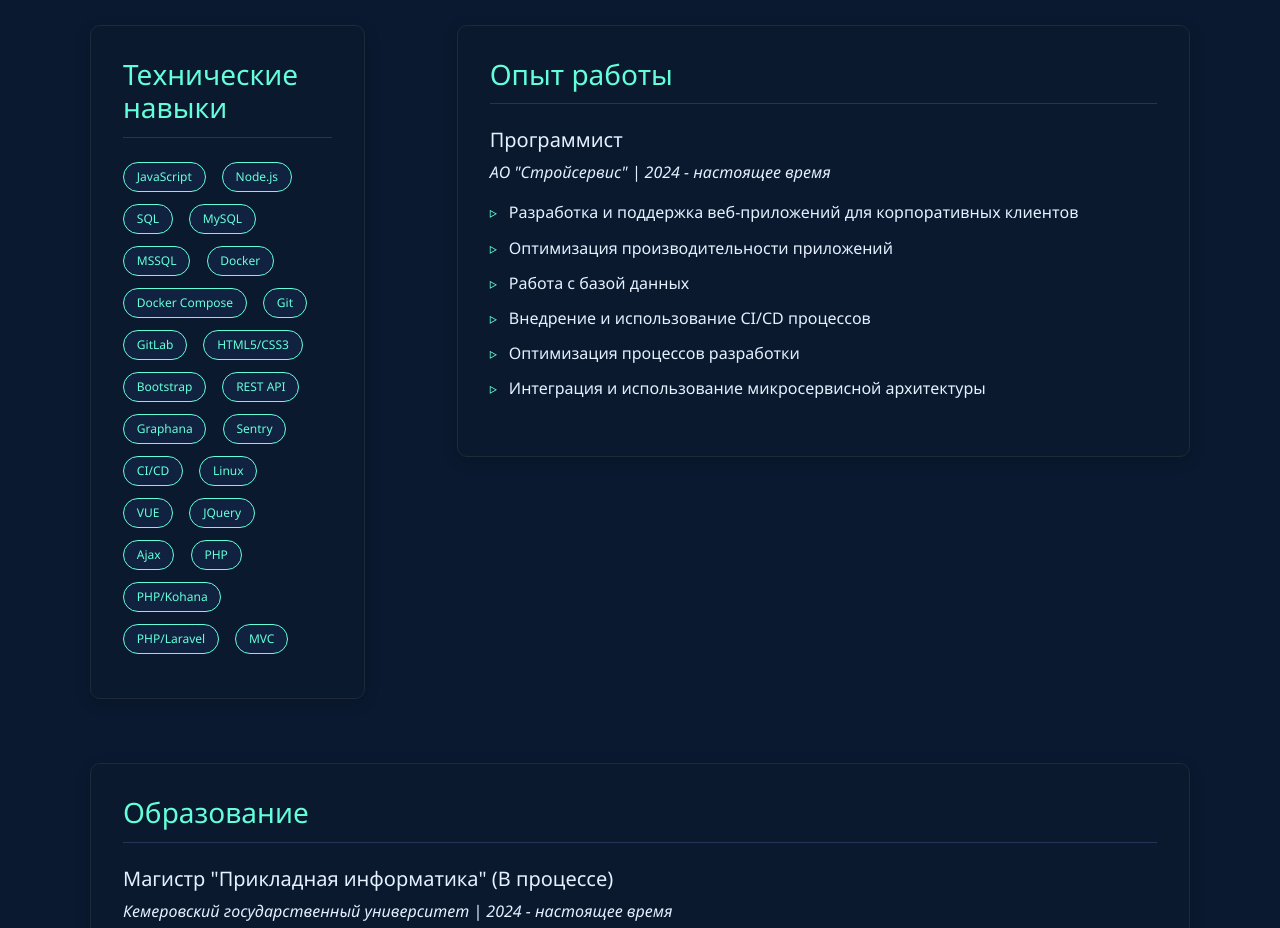
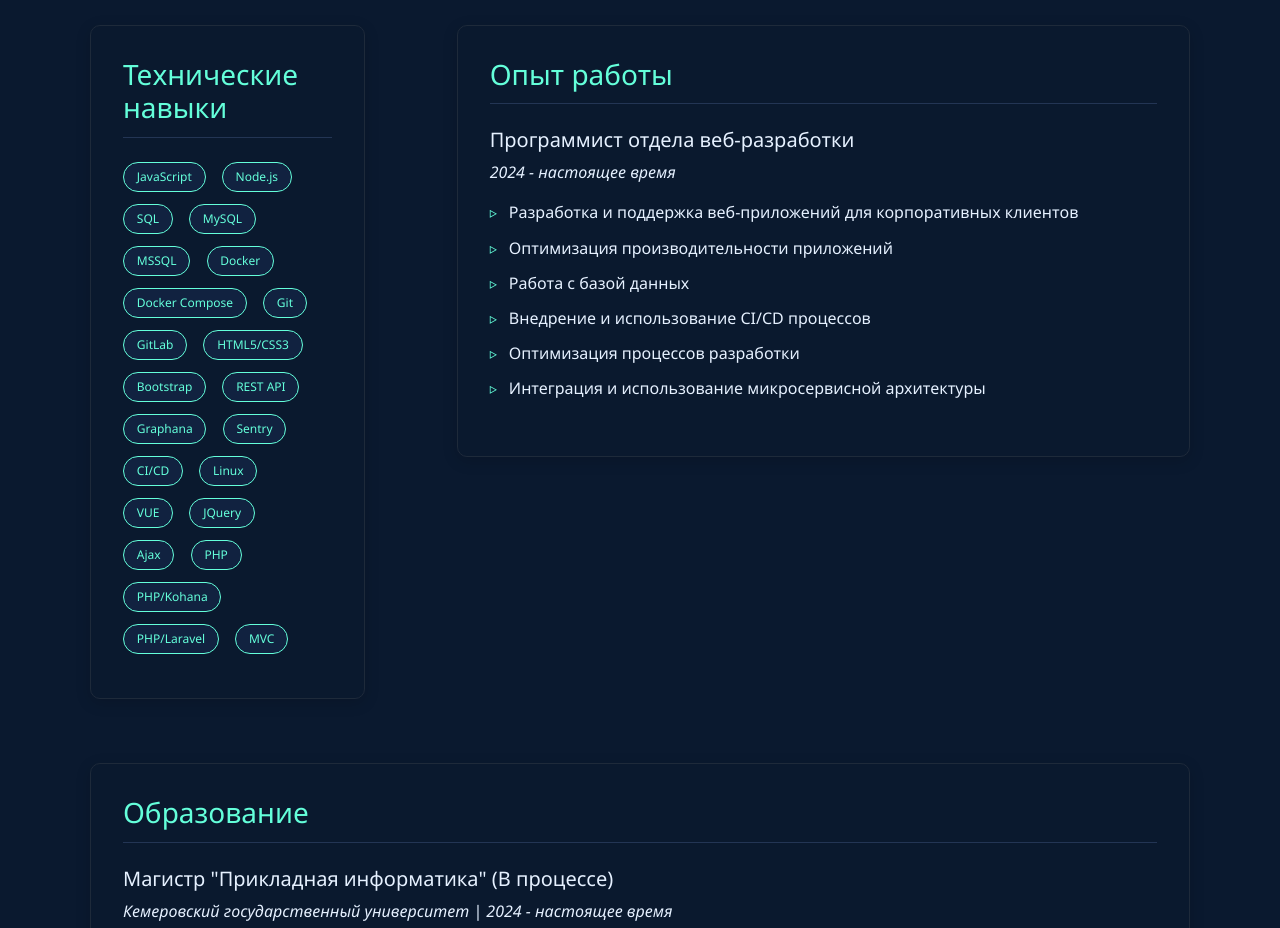
Before and after one commit to 2Vivian7/Viskov_Resume.github.io, a plain HTML site: page index.html in a window 1280 px wide. Shown: the part 820-1748 px from the top of the page. Drawn offline with nearby package versions, Linux system fonts and the light colour scheme.

Commit message:
Update index.html

```diff
--- a/index.html
+++ b/index.html
@@ -198,8 +198,8 @@
             <div class="col-lg-8 tile" id="experience">
                 <h3>Опыт работы</h3>
                 <div class="mb-4">
-                    <h5>Программист</h5>
-                    <p><em>АО "Стройсервис" | 2024 - настоящее время</em></p>
+                    <h5>Программист отдела веб-разработки</h5>
+                    <p><em>2024 - настоящее время</em></p>
                     <ul>
                         <li>Разработка и поддержка веб-приложений для корпоративных клиентов</li>
                         <li>Оптимизация производительности приложений</li>
```
